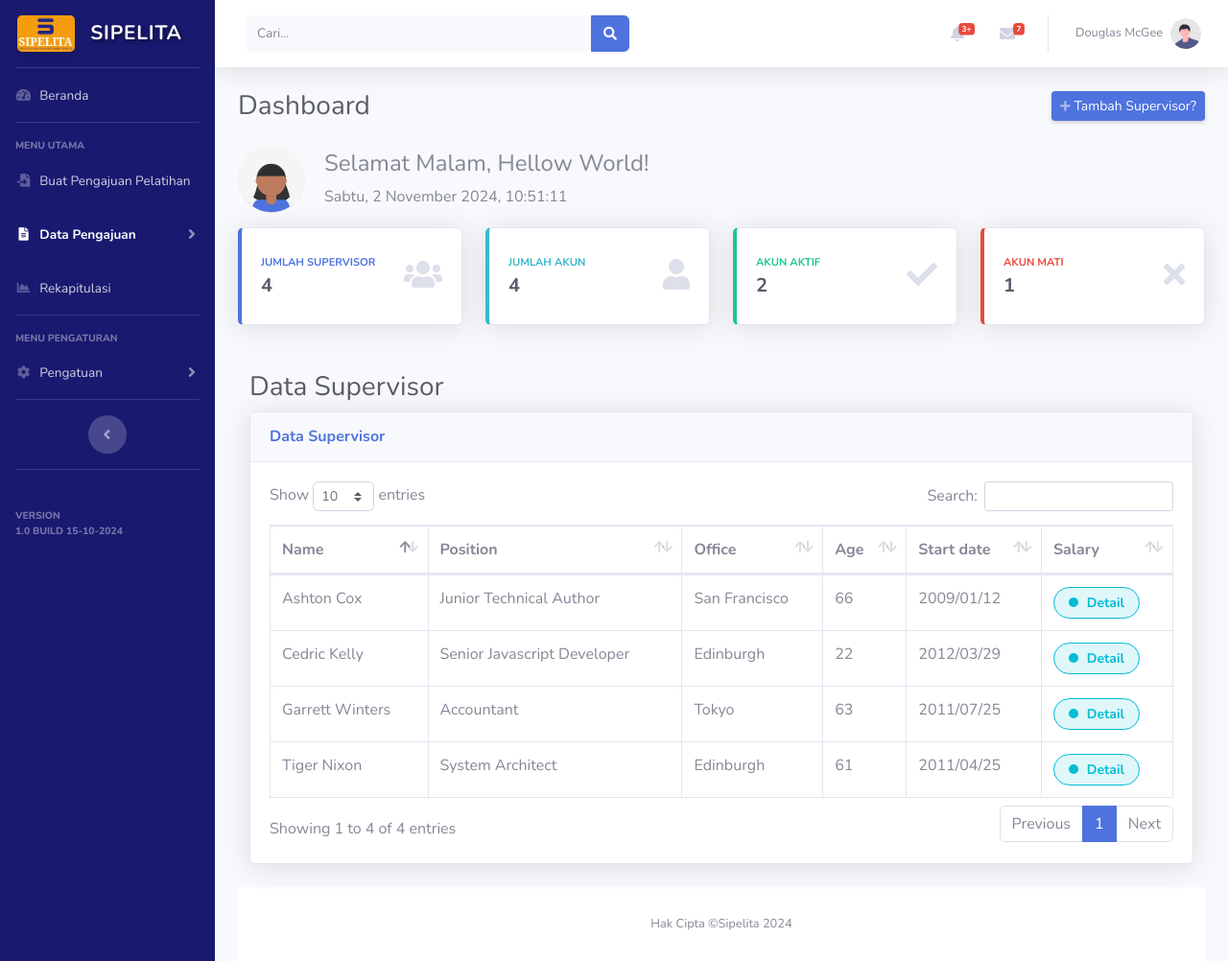
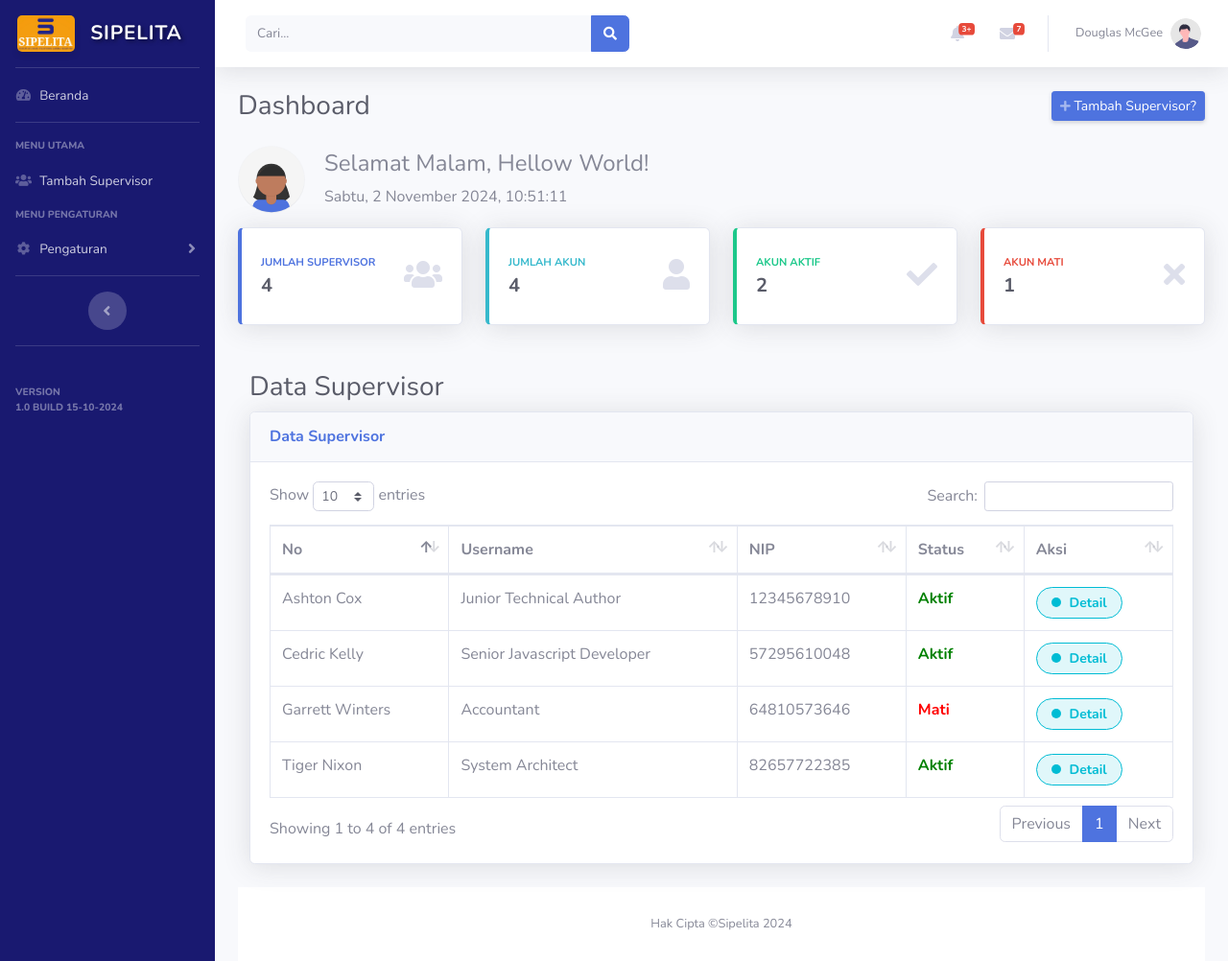
Before and after one commit to Nabil-Aditya/Sipelita, a PHP site: page /admin/index_test.php in a window 1280 px wide. Shown: the whole page at 96% size. Run offline with PHP 8.4, Linux system fonts and the light colour scheme; data comes from the database, SQL or seed files in the repository; some libraries are stand-ins or nearby versions.

Commit message:
Update index_test.php

```diff
--- a/admin/index_test.php
+++ b/admin/index_test.php
@@ -179,6 +179,17 @@ $total_rejected = $row_rejected['total_rejected'];
         display: inline-block;
         margin-right: 5px;
     }
+
+    .status-aktif {
+    color: green;
+    font-weight: bold;
+}
+
+.status-mati {
+    color: red;
+    font-weight: bold;
+}
+
 </style>
 
 <body id="page-top">
@@ -219,35 +230,9 @@ $total_rejected = $row_rejected['total_rejected'];
             <!-- Nav Item - Charts -->
             <li class="nav-item">
                 <a class="nav-link" href="add_pengajuan_pelatihan.php">
-                    <i class="fas fa-fw fa-file-import"></i>
-                    <span>Buat Pengajuan Pelatihan</span></a>
+                    <i class="fas fa-users fa-file-import"></i>
+                    <span>Tambah Supervisor</span></a>
             </li>
-
-            <!-- Nav Item - Pages Collapse Menu -->
-            <li class="nav-item active">
-                <a class="nav-link collapsed" href="#" data-toggle="collapse" data-target="#collapseTwo"
-                    aria-expanded="true" aria-controls="collapseTwo">
-                    <i class="fas fa-fw fa-file-alt"></i>
-                    <span>Data Pengajuan</span>
-                </a>
-                <div id="collapseTwo" class="collapse" aria-labelledby="headingTwo" data-parent="#accordionSidebar">
-                    <div class="bg-white py-2 collapse-inner rounded">
-                        <h6 class="collapse-header">Pilih Opsi:</h6>
-                        <a class="collapse-item" href="view_pengajuan_pelatihan.php">Pengajuan Pelatihan</a>
-                        <a class="collapse-item active" href="view_pengajuan_lpj.php">Pengajuan LPJ</a>
-                    </div>
-                </div>
-            </li>
-
-            <!-- Nav Item - Charts -->
-            <li class="nav-item">
-                <a class="nav-link" href="rekapitulasi_lpj.php">
-                    <i class="fas fa-fw fa-chart-area"></i>
-                    <span>Rekapitulasi</span></a>
-            </li>
-
-            <!-- Divider -->
-            <hr class="sidebar-divider">
 
             <!-- Heading -->
             <div class="sidebar-heading">
@@ -259,7 +244,7 @@ $total_rejected = $row_rejected['total_rejected'];
                 <a class="nav-link collapsed" href="#" data-toggle="collapse" data-target="#collapseUtilities"
                     aria-expanded="true" aria-controls="collapseUtilities">
                     <i class="fas fa-fw fa-cog"></i>
-                    <span>Pengatuan</span>
+                    <span>Pengaturan</span>
                 </a>
                 <div id="collapseUtilities" class="collapse" aria-labelledby="headingUtilities"
                     data-parent="#accordionSidebar">
@@ -662,21 +647,19 @@ $total_rejected = $row_rejected['total_rejected'];
                                         <table class="table table-bordered" id="dataTable" width="100%" cellspacing="0">
                                             <thead>
                                                 <tr>
-                                                    <th>Name</th>
-                                                    <th>Position</th>
-                                                    <th>Office</th>
-                                                    <th>Age</th>
-                                                    <th>Start date</th>
-                                                    <th>Salary</th>
+                                                    <th>No</th>
+                                                    <th>Username</th>
+                                                    <th>NIP</th>
+                                                    <th>Status</th>
+                                                    <th>Aksi</th>
                                                 </tr>
                                             </thead>
                                             <tbody>
                                                 <tr>
                                                     <td>Tiger Nixon</td>
                                                     <td>System Architect</td>
-                                                    <td>Edinburgh</td>
-                                                    <td>61</td>
-                                                    <td>2011/04/25</td>
+                                                    <td>82657722385</td>
+                                                    <td><span class="status-aktif">Aktif</span></td>
                                                     <td>
                                                         <span class="status-button detail">
                                                             <span class="dot"></span>
@@ -687,9 +670,8 @@ $total_rejected = $row_rejected['total_rejected'];
                                                 <tr>
                                                     <td>Garrett Winters</td>
                                                     <td>Accountant</td>
-                                                    <td>Tokyo</td>
-                                                    <td>63</td>
-                                                    <td>2011/07/25</td>
+                                                    <td>64810573646</td>
+                                                    <td><span class="status-mati">Mati</span></td>
                                                     <td>
                                                         <span class="status-button detail">
                                                             <span class="dot"></span>
@@ -700,9 +682,8 @@ $total_rejected = $row_rejected['total_rejected'];
                                                 <tr>
                                                     <td>Ashton Cox</td>
                                                     <td>Junior Technical Author</td>
-                                                    <td>San Francisco</td>
-                                                    <td>66</td>
-                                                    <td>2009/01/12</td>
+                                                    <td>12345678910</td>
+                                                    <td><span class="status-aktif">Aktif</span></td>
                                                     <td>
                                                         <span class="status-button detail">
                                                             <span class="dot"></span>
@@ -713,9 +694,8 @@ $total_rejected = $row_rejected['total_rejected'];
                                                 <tr>
                                                     <td>Cedric Kelly</td>
                                                     <td>Senior Javascript Developer</td>
-                                                    <td>Edinburgh</td>
-                                                    <td>22</td>
-                                                    <td>2012/03/29</td>
+                                                    <td>57295610048</td>
+                                                    <td><span class="status-aktif">Aktif</span></td>
                                                     <td>
                                                         <span class="status-button detail">
                                                             <span class="dot"></span>
```
